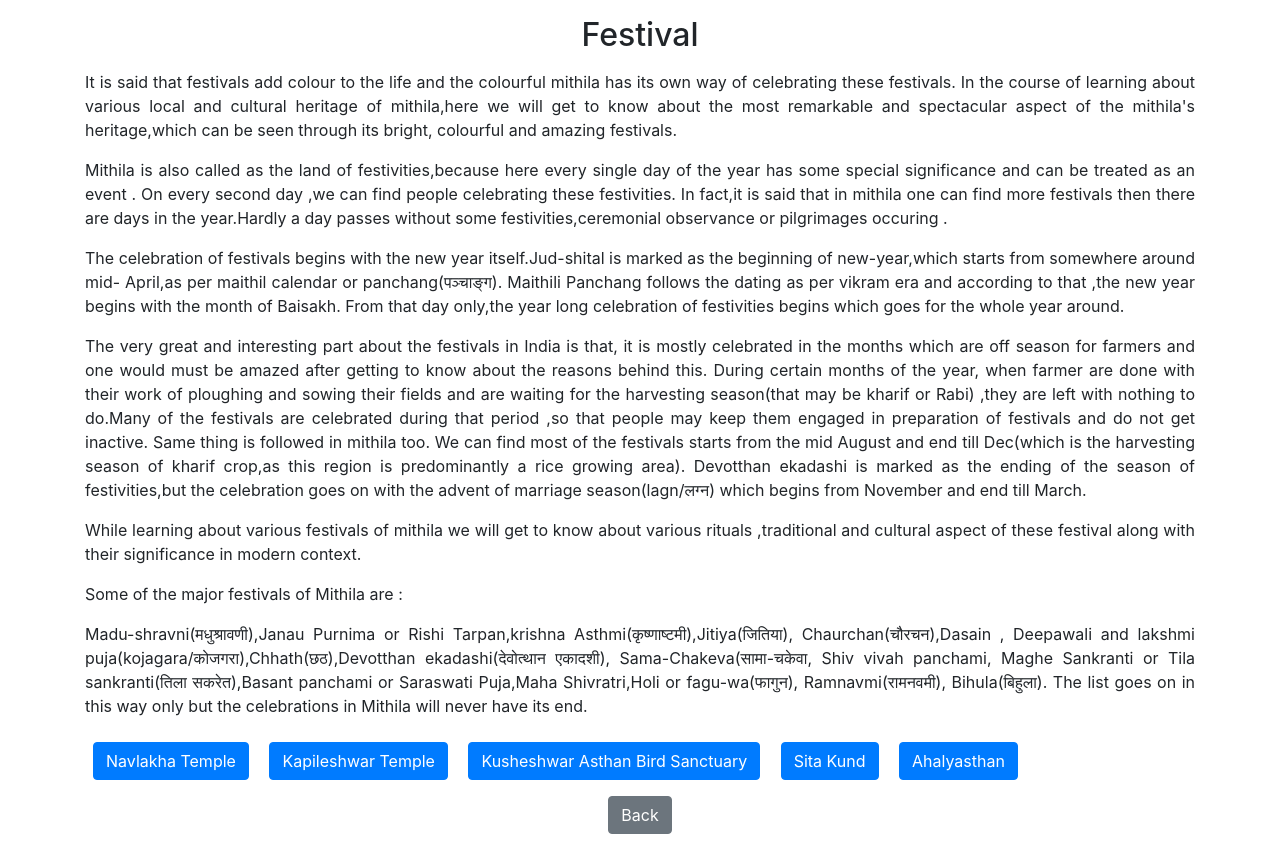
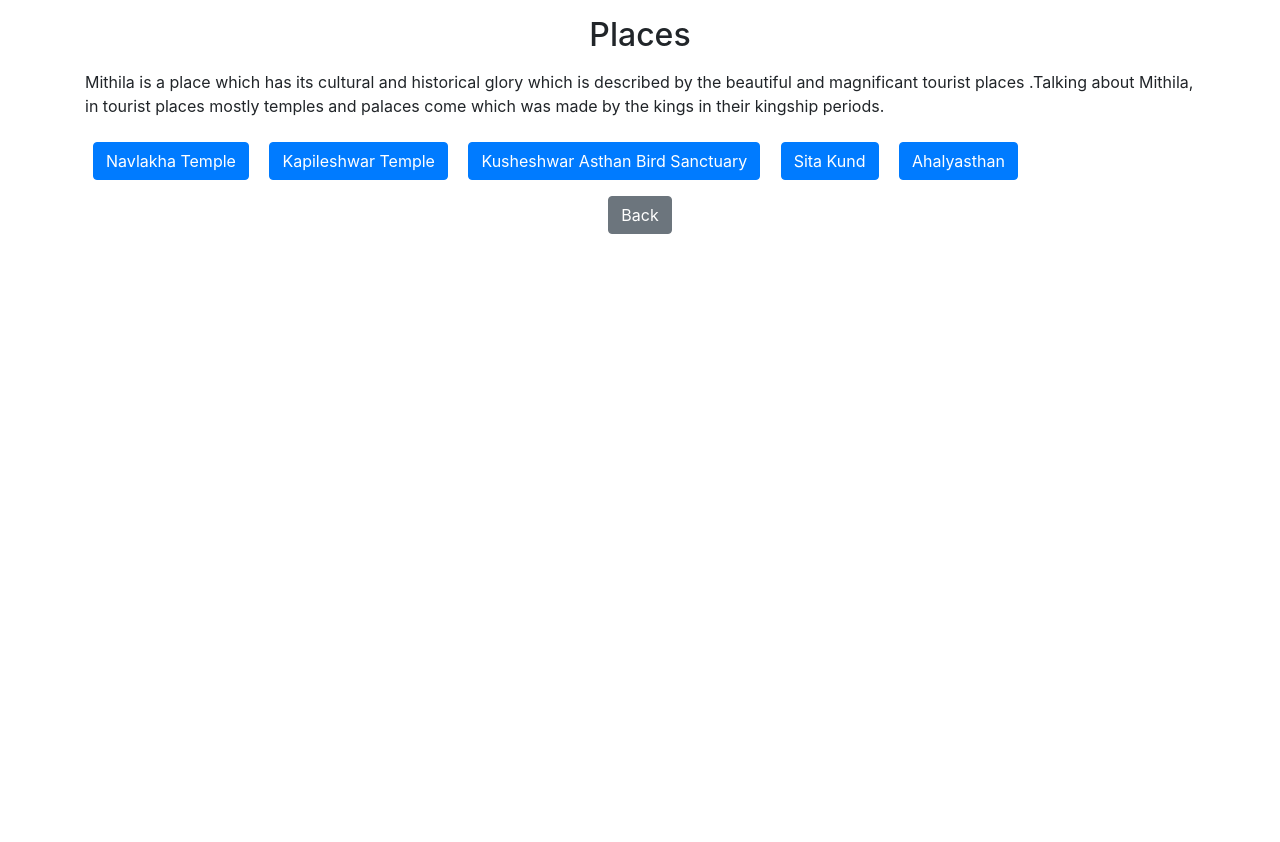
Before and after one commit to KashyapRishav/Mithila-Heritage-, a Django app: a page that uses MithilaHeritage/templates/MithilaStuff/mithila_World.html in a window 1280 px wide. Shown: the part 56-898 px from the top of the page. After the commit the page ends 290 px from the top, so only its background shows below. Run offline with Django 3.2, Linux system fonts and the light colour scheme; data comes from the database, SQL or seed files in the repository; both versions use the stored data as it was after the commit; parts of the project's set-up code (start-up, migrations or seed data) failed here and were passed over; some libraries are stand-ins or nearby versions.

Commit message:
Adding some data about mithla world

```diff
--- a/MithilaHeritage/MithilaStuff/models.py
+++ b/MithilaHeritage/MithilaStuff/models.py
@@ -15,7 +15,7 @@ class Contact(models.Model):
 
 class Categories(models.Model):
     type= models.CharField(max_length=255,null=False,blank=False)
-    desc= models.CharField(max_length=555,null=False,blank=False,default="")
+    desc= FroalaField()
     image=models.ImageField(upload_to='MithilaStuff/img' , default='MithilaStuff/img/image.jpeg')
     def __str__(self):
          return self.type
--- a/MithilaHeritage/MithilaStuff/views.py
+++ b/MithilaHeritage/MithilaStuff/views.py
@@ -38,9 +38,11 @@ def mithila_World(request,type):
     #allStuff=Categories.objects.all()
     #id=Categories.objects.filter(type=type).values('pk')
     id =Categories.objects.filter(type=type).values('id')[0]['id']
+    desc=Categories.objects.filter(type=type).values('desc')[0]['desc']
+    type=Categories.objects.filter(type=type).values('type')[0]['type']
     content=Material.objects.filter(type_id=id)
 
-    context={'content':content}
+    context={'content':content,'desc':desc,'type':type}
     return render(request,'MithilaStuff/mithila_World.html',context)
 
 def search(request):
--- a/MithilaHeritage/blog/templatetags/extras.py
+++ b/MithilaHeritage/blog/templatetags/extras.py
@@ -5,3 +5,9 @@ register=template.Library()
 @register.filter(name='get_val')
 def get_val(dict, key):
     return dict.get(key)
+
+
+
+@register.filter(name='trunc')
+def trunc(str):
+    return str[0:300] if len(str) > 300 else str
--- a/MithilaHeritage/templates/MithilaStuff/mithila_World.html
+++ b/MithilaHeritage/templates/MithilaStuff/mithila_World.html
@@ -6,8 +6,8 @@
 
 <div class="container">
 
-    <h2 style="text-align:center" class="my-3">Festival</h2>
-    <div>
+    <h2 style="text-align:center" class="my-3">{{type}}</h2>
+    {% comment %} <div>
         <p style="text-align:justify;" >It is said that festivals add colour to the life and the colourful  mithila has its own way of celebrating these festivals. In the course of learning about various local and cultural heritage of mithila,here we will get to know about the most remarkable and spectacular aspect of the mithila's heritage,which can be seen through its bright, colourful and amazing festivals. </p>
         <p style="text-align:justify;" class="my-3">Mithila is also called as the land of festivities,because here every single day of the year has some special significance and can be treated as an event . On every second day ,we can find people celebrating these festivities. In fact,it is said that in mithila one can find more festivals then there are days in the year.Hardly a day passes without some festivities,ceremonial observance or pilgrimages occuring . </p>
         <p style="text-align:justify;" class="my-3">The celebration of festivals begins with the new year itself.Jud-shital is marked as the beginning of new-year,which starts from somewhere around mid- April,as per maithil calendar or panchang(पञ्चाङ्ग). Maithili Panchang follows the dating as per vikram era and according to that ,the new year begins with the month of Baisakh. From that day only,the year long celebration of festivities begins which goes for the whole year around. </p>
@@ -15,7 +15,8 @@
         <p style="text-align:justify;" class="my-3" >While learning about various festivals of mithila we will get to know about various rituals ,traditional and cultural aspect of these festival along with their significance in modern context.</p>
         <p style="text-align:justify;" class="my-3">Some of the major festivals of Mithila are :</p>
         <p style="text-align:justify;">Madu-shravni(मधुश्रावणी),Janau Purnima or Rishi Tarpan,krishna Asthmi(कृष्णाष्टमी),Jitiya(जितिया), Chaurchan(चौरचन),Dasain , Deepawali and lakshmi puja(kojagara/कोजगरा),Chhath(छठ),Devotthan ekadashi(देवोत्थान एकादशी), Sama-Chakeva(सामा-चकेवा, Shiv vivah panchami, Maghe Sankranti or Tila sankranti(तिला सकरेत),Basant panchami or Saraswati Puja,Maha Shivratri,Holi or fagu-wa(फागुन), Ramnavmi(रामनवमी), Bihula(बिहुला). The list goes on in this way only but the celebrations in Mithila will never have its end.</p>
-    </div>
+    </div> {% endcomment %}
+    <p> {{desc|safe}} </p>
 </div>
 <div class="container">
     {% for i in content %}
--- a/MithilaHeritage/templates/MithilaStuff/seeMithilaStuff.html
+++ b/MithilaHeritage/templates/MithilaStuff/seeMithilaStuff.html
@@ -10,8 +10,10 @@
             <div class="col-lg-4 border  py-2 px-3 my-2">
                 <div><center><img class="rounded-circle" src="/media/{{i.image}}" alt="Generic placeholder image" width="160" height="160"></center></div>
                 <center><h2>{{i.type}}</h2></center>
-                <div style="height:150px;" ><p class="text-justify" >{{i.desc}}</p></div>
-                <p><center><a class="btn btn-primary" href="/mithila_World/{{i.type}}"  role="button">View details »</a></center</p>
+                {% comment %} <div style="height:150px;" ><p class="text-justify" >{{i.desc|truncatewords_html:30|safe}}</p></div> {% endcomment %}
+                <div style="height:150px;" ><p class="text-justify" >{{i.desc|truncatechars_html:140|safe}}</p></div>
+
+              <p><center><a class="btn btn-primary" href="/mithila_World/{{i.type}}"  role="button">View details »</a></center</p>
             </div>
         {% endfor %}
         </div>
```
Also changed, not shown: MithilaHeritage/MithilaStuff/migrations/0006_alter_categories_desc.py (added), MithilaHeritage/MithilaStuff/migrations/0007_alter_categories_desc.py (added), MithilaHeritage/MithilaStuff/migrations/0008_alter_categories_desc.py (added), MithilaHeritage/db.sqlite3, MithilaHeritage/static/MithilaStuff/img/1526886726414-ahilya_sthan_1.jpg (added), MithilaHeritage/static/MithilaStuff/img/2020-11-11.jpg (added), MithilaHeritage/static/MithilaStuff/img/ahilya_mandir_darbhanga.jpg (added), MithilaHeritage/static/MithilaStuff/img/kapileshwar.jpg (added), MithilaHeritage/static/MithilaStuff/img/naulakha.jpg (added).
